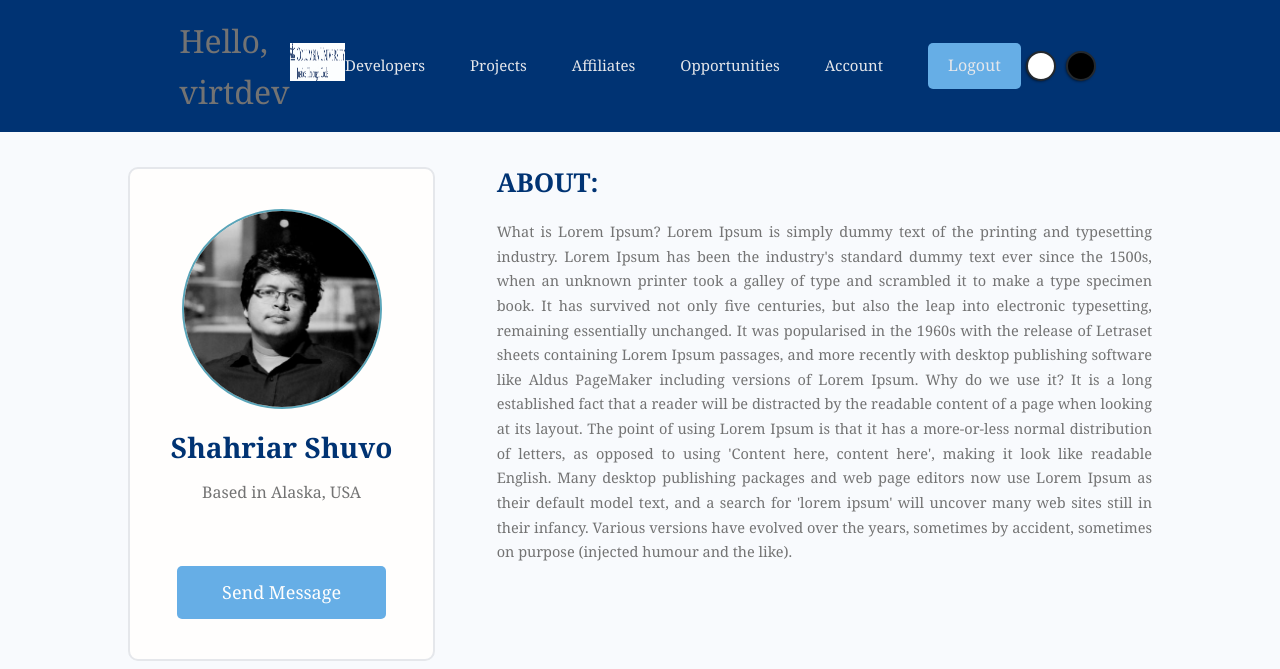
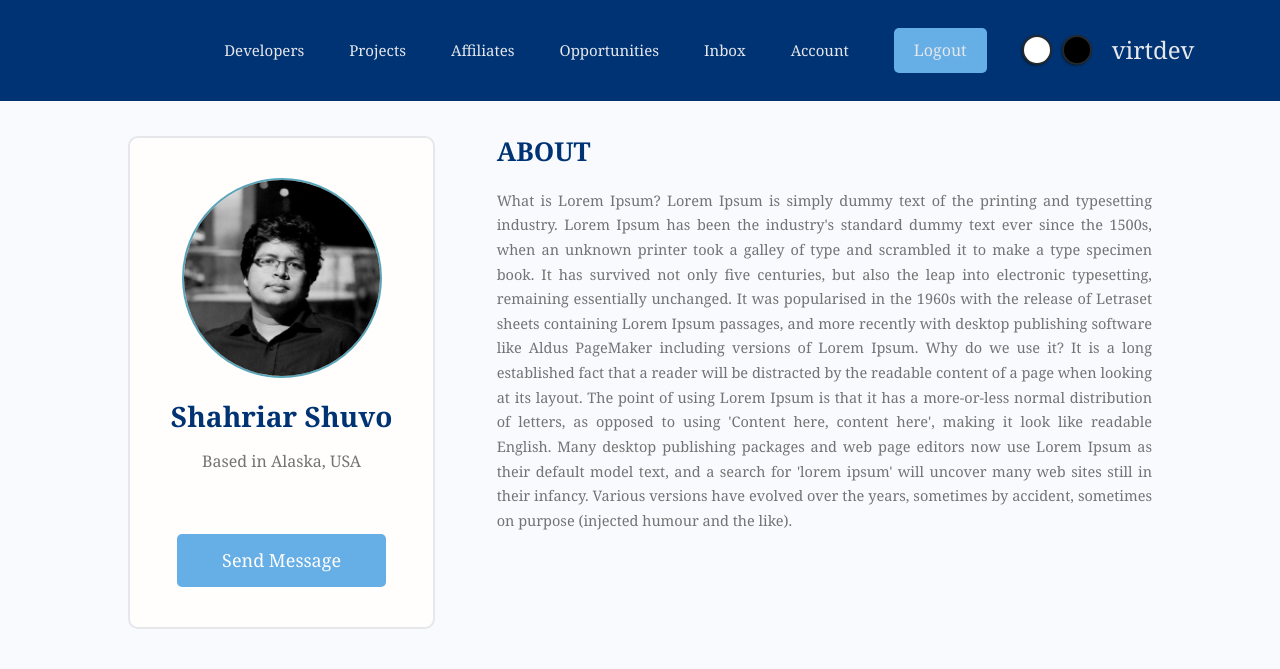
Before and after one commit to VirtDev337/JTCAlum, a Django app: a page that uses templates/main.html in a window 1280 px wide. Shown: the top 669 px of the page. Run offline with Django 4.2, Linux system fonts and the light colour scheme; a user stored in the database is signed in; data comes from the database, SQL or seed files in the repository; both versions use the stored data as it was after the commit; parts of the project's set-up code (start-up, migrations or seed data) failed here and were passed over; some libraries are stand-ins or nearby versions.

Commit message:
Organized navbar and adjursted coloring of projects page

```diff
--- a/projects/templates/projects/projects.html
+++ b/projects/templates/projects/projects.html
@@ -7,10 +7,11 @@
     <section class="hero-section text-center">
         <div class="container container--narrow">
             <div class="hero-section__box">
-                <h2>Search for <span>Projects</span></h2>
+                <h2>SEARCH FOR <span>Projects</span></h2>
             </div>
 
             <div class="hero-section__search">
+
                 <form id='searchForm' class="form" action="{% url 'projects' %}" method="get">
                     <div class="form__field">
                         <label for="formInput#search">Search By Projects </label>
--- a/static/js/theme.js
+++ b/static/js/theme.js
@@ -7,9 +7,9 @@
 }
 // Activate the current theme (using class)
 // body.classList = theme;
-body.setAttribut('theme-style', theme);
+body.setAttribut('color-theme', theme);
 // Available Themes
-let available_themes = document.querySelectorAll('[theme-style]');
+let available_themes = document.querySelectorAll('[color-theme]');
 // let themeDots = document.getElementsByClassName('theme-dot')
 
 
--- a/static/styles/app.css
+++ b/static/styles/app.css
@@ -46,6 +46,7 @@
 .header__logo > img {
   align-items: left;
   height: 3.8rem;
+  padding-right: 4.5rem;
 }
 
 .header__nav > ul {
@@ -73,10 +74,14 @@
   pointer-events: all;
 }
 
-.project--thumbnail {
-  height: 250px;
-  object-fit: cover;
+.header__user {
+  display: inline-flex;
+  color: var(--color-light) !important;
+  align-items: center;
+  padding-left: 1.5rem;
 }
+
+
 
 @media screen and (max-width: 800px) {
   .header__logo {
@@ -343,6 +348,13 @@
   margin-bottom: 0.5rem;
 }
 
+.dev__organization {
+  color: var(--color-sub);
+  font-size: 4rem;
+  font-weight: 800;
+  margin-top: 1rem;
+  margin-bottom: 0.5rem;
+}
 .dev__title {
   font-size: 1.6rem;
   font-weight: 500;
@@ -491,7 +503,7 @@
   Projects Page
 ========================*/
 .projects > .hero-section {
-  background: var(--color-sub-lighter);
+  background: var(--color-sub);
   height: 30vh;
 }
 
@@ -500,12 +512,12 @@
 }
 
 .projects .hero-section__box > h2 {
-  color: var(--color-sub);
+  color: var(--color-light);
 }
 
 .projects .hero-section__box > h2 > span {
   font-weight: 700;
-  color: var(--color-sub);
+  color: var(--color-light);
 }
 
 .projectsList {
@@ -513,6 +525,10 @@
 }
 
 /*========== Projects ==========*/
+.project--thumbnail {
+  height: 250px;
+  object-fit: cover;
+}
 
 .project__thumbnail {
   height: 25rem;
@@ -536,7 +552,7 @@
 
 #demo-option{
     display: inline-flex;
-    color: var(--color-light-gray);
+    color: var(--color-light);
 }
 
 /*========== Comments ==========*/
@@ -907,7 +923,8 @@
 }
 
 #theme-options-wrapper{
-	display: flex;
+  padding-left: 3rem;
+	display: inline-flex;
 	justify-content: center;
 }
 
--- a/templates/main.html
+++ b/templates/main.html
@@ -18,11 +18,11 @@
         <link id="theme-style" rel="stylesheet" type="text/css" href="">
 
         <title>JTC Alumn - Connect with Developers!</title>
-
+        {% include 'navbar.html' %}
     </head>
 
     <body color-theme="light">
-        {% include 'navbar.html' %}
+
 
         {% if messages %}
 
--- a/templates/navbar.html
+++ b/templates/navbar.html
@@ -3,12 +3,6 @@
 <!-- Header Section -->
 <header class="header">
     <div class="container container--narrow">
-        {% if request.user.id != None %}
-            <label class="dot"></label>
-            <span class="user">
-                <h3>Hello, {{ request.user }}</h3>
-            </span>
-        {% endif %}
         <a href="{% url 'profiles' %}" class="header__logo">
         <img src="{% static 'images/jtc-long-logo.jpeg' %} " alt="JTCAlumn Logo" />
         </a>
@@ -27,7 +21,7 @@
                 <li class="header__menuItem"><a href="{% url 'opportunity-board' %}">Opportunities</a></li>
 
                 {% if request.user.is_authenticated %}
-                    {% comment %} <li class="header__menuItem"><a href="{% url 'inbox' request.user.profile.slug %}">Inbox</a></li> {% endcomment %}
+                    <li class="header__menuItem"><a href="{% url 'inbox' request.user.profile.slug %}">Inbox</a></li>
                     <li class="header__menuItem"><a href="{% url 'account' %}">Account</a></li>
                     <li class="header__menuItem"><a href="{% url 'logout' %}" class="btn btn--sub">Logout</a></li>
                 {% else %}
@@ -41,6 +35,11 @@
                 <div data-mode="dark" id="dark-mode" class="theme-dot"></div>
             </div>
         </a>
+        {% if request.user.id != None %}
+            <span class="header__user">
+                <h5>{{ request.user }}</h5>
+            </span>
+        {% endif %}
     </div>
 </header>
 
--- a/users/templates/users/affiliate-profile.html
+++ b/users/templates/users/affiliate-profile.html
@@ -10,23 +10,24 @@
           <div class="card text-center">
             <div class="card__body dev">
               <img class="avatar avatar--xl" src="{{ profile.profile_image.url }}" />
+              <h1 class="dev__organization">{{profile.organization_name}}</h1>
               <h2 class="dev__name">{{profile.name}}</h2>
               <p class="dev__title">{{profile.headline}}</p>
               <p class="dev__location">Based in {{profile.location}}</p>
               <ul class="dev__social">
                 {% if profile.social_twitter %}
                 <li>
-                  <a title="Twitter" href="{{profile.social_twitter}}"" target="_blank"><i class="im im-twitter"></i></a>
+                  <a title="Twitter" href="{{profile.social_twitter}}" target="_blank"><i class="im im-twitter"></i></a>
                 </li>
                 {% endif %}
                 {% if profile.social_linkedin %}
                 <li>
-                  <a title="LinkedIn" href="{{profile.social_linkedin}}"" target="_blank"><i class="im im-linkedin"></i></a>
+                  <a title="LinkedIn" href="{{profile.social_linkedin}}" target="_blank"><i class="im im-linkedin"></i></a>
                 </li>
                 {% endif %}
                 {% if profile.social_website %}
                 <li>
-                  <a title="Website" href="{{profile.social_website}}"" target="_blank"><i class="im im-globe"></i></a>
+                  <a title="Website" href="{{profile.social_website}}" target="_blank"><i class="im im-globe"></i></a>
                 </li>
                 {% endif %}
               </ul>
@@ -36,12 +37,13 @@
               {% if request.user.profile.id != profile.id %}
               <a href="{% url 'create-message' profile.slug %}" class="btn btn--sub btn--lg">Send Message </a>
               {% endif %}
+
             </div>
           </div>
         </div>
         <div class="column column--2of3">
           <div class="devInfo">
-            <h3 class="devInfo__title">About:</h3>
+            <h3 class="devInfo__title">About {{profile.organization_name}}</h3>
             <p class="devInfo__about">{{profile.bio}}</p>
           </div>
         </div>
```
Also changed, not shown: users/templates/users/account.html (+9 -8 lines), db.sqlite3.
